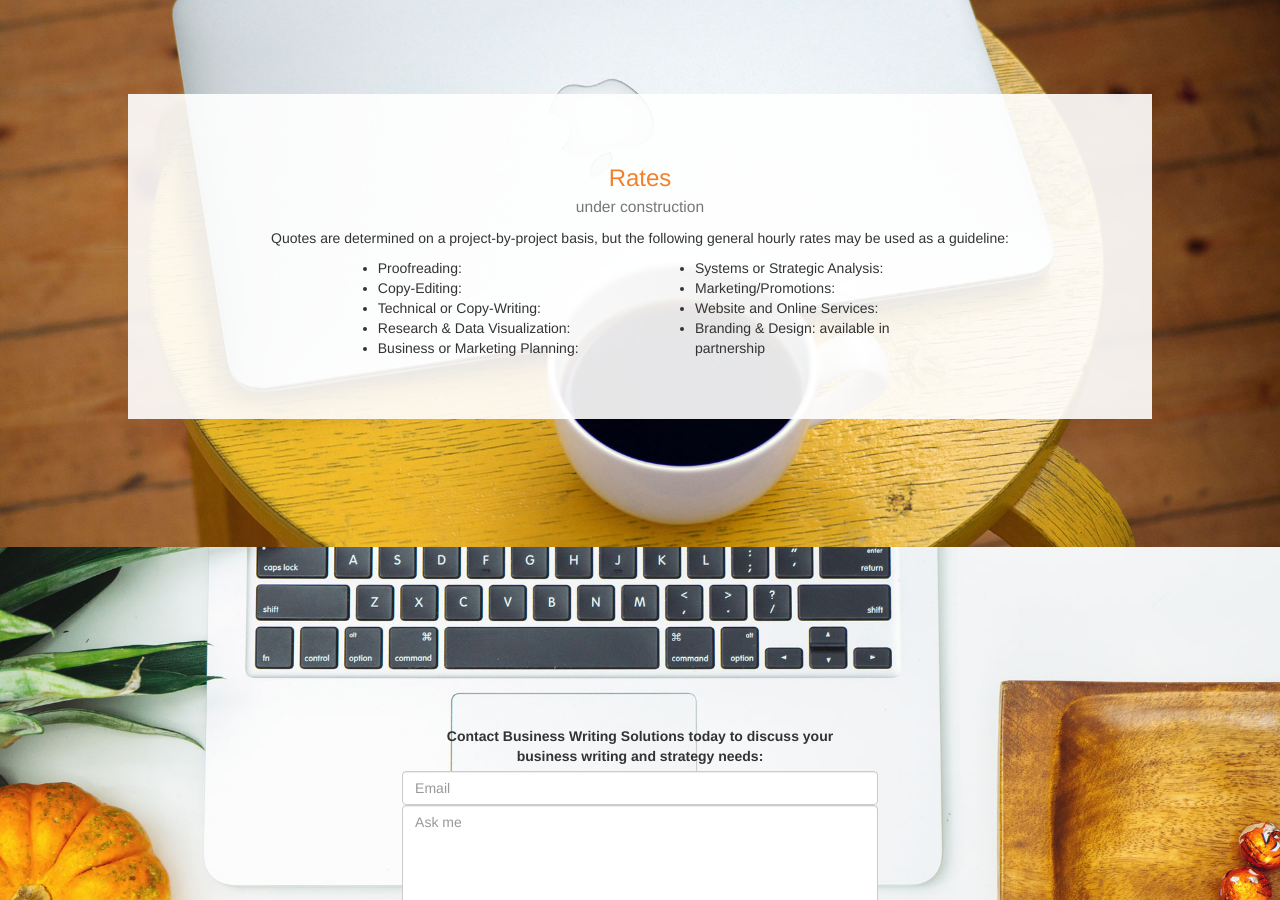
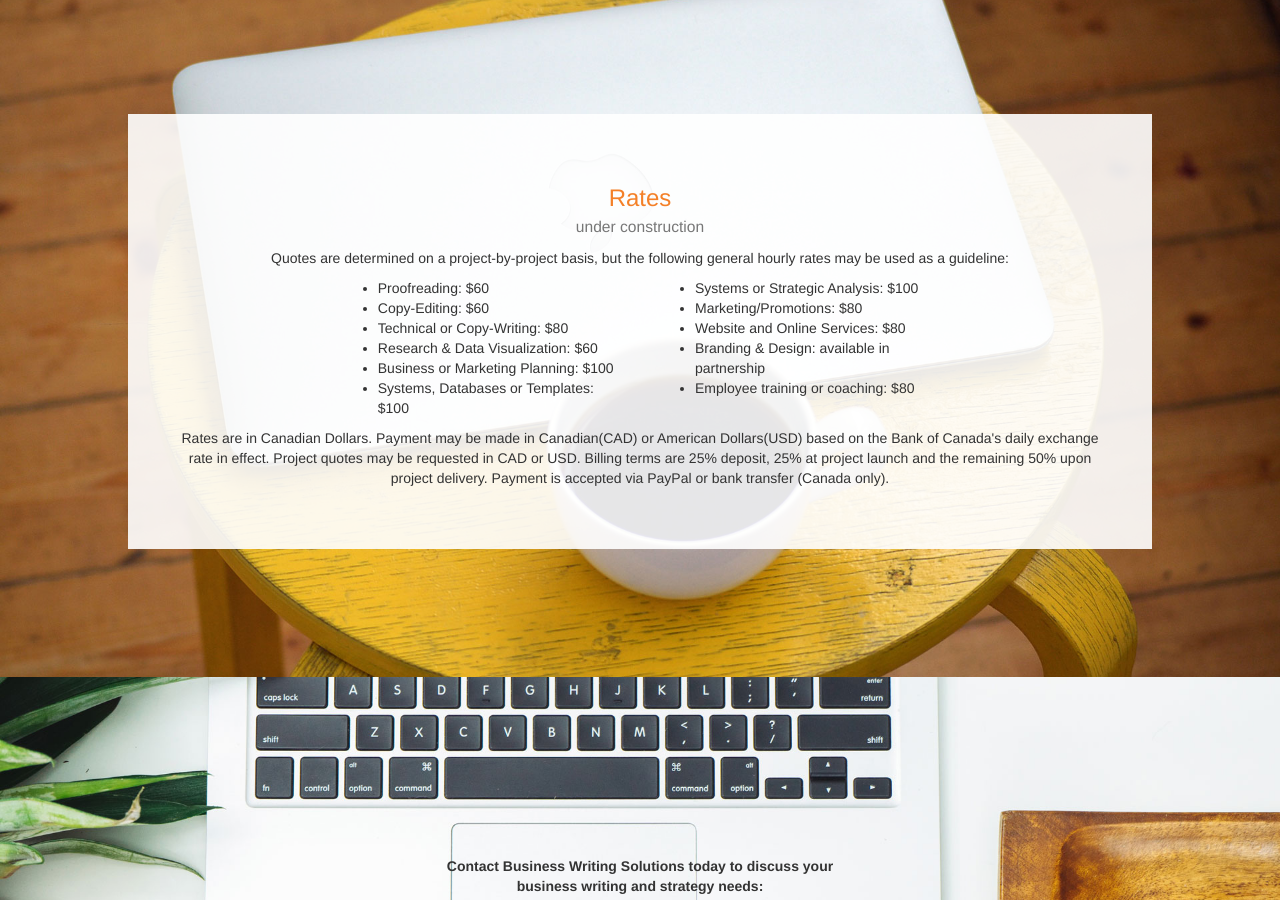
Before and after one commit to kaiewiggins/businesswriting, a Jekyll site: the page built from index.html, in a window 1280 px wide and 900 px high, scrolled down 2310 px. Built offline with Jekyll 4.4.1, drawn with Linux system fonts in a browser that asks for light colours; nearby versions of some CDN libraries; some of the changed text lies outside the part shown.

Commit message:
Update index.html

```diff
--- a/index.html
+++ b/index.html
@@ -39,6 +39,7 @@ title: US and Canadian Business Writing Solutions
         <li>copy-editing and proofreading</li>
         <li>technical writing: reports, proposals, marketing & sales content, internal & external communications</li>
         <li>content direction & copywriting</li>
+          <li>systems, database or template development</li>
         </ul>
             </div><!--close col-->
                         <div class="col-xs-5 text-left">
@@ -47,6 +48,7 @@ title: US and Canadian Business Writing Solutions
         <li>business systems consulting</li>
         <li>research and data visualization</li>
         <li>business, marketing or promotion plans</li>
+          <li>employee training or coaching</li>
         </ul>
             </div><!--close col-->
         </div><!--close row-->
@@ -131,21 +133,25 @@ title: US and Canadian Business Writing Solutions
          <div class="col-xs-2"></div>
          <div class="col-xs-4 text-left">
          <ul>
-             <li>Proofreading: </li>
-             <li>Copy-Editing: </li>
-             <li>Technical or Copy-Writing: </li>
-             <li>Research & Data Visualization: </li>
-             <li>Business or Marketing Planning: </li>
+             <li>Proofreading: $60</li>
+             <li>Copy-Editing: $60</li>
+             <li>Technical or Copy-Writing: $80</li>
+             <li>Research & Data Visualization: $60</li>
+             <li>Business or Marketing Planning: $100</li>
+             <li>Systems, Databases or Templates: $100</li>
          </ul>
          </div>
          <div class="col-xs-4 text-left">
          <ul>
-             <li>Systems or Strategic Analysis: </li>
-             <li>Marketing/Promotions: </li>
-             <li>Website and Online Services: </li>
+             <li>Systems or Strategic Analysis: $100</li>
+             <li>Marketing/Promotions: $80</li>
+             <li>Website and Online Services: $80</li>
              <li>Branding & Design: available in partnership</li>
-         </ul>         </div>
+             <li>Employee training or coaching: $80</li>
+         </ul>
+         </div>
         </div><!--end row-->
+                  <p>Rates are in Canadian Dollars. Payment may be made in Canadian(CAD) or American Dollars(USD) based on the Bank of Canada's daily exchange rate in effect. Project quotes may be requested in CAD or USD. Billing terms are 25% deposit, 25% at project launch and the remaining 50% upon project delivery. Payment is accepted via PayPal or bank transfer (Canada only).</p>
                             </div><!--end txtctr-->
 </div><!--end bkgd-->
 
```
